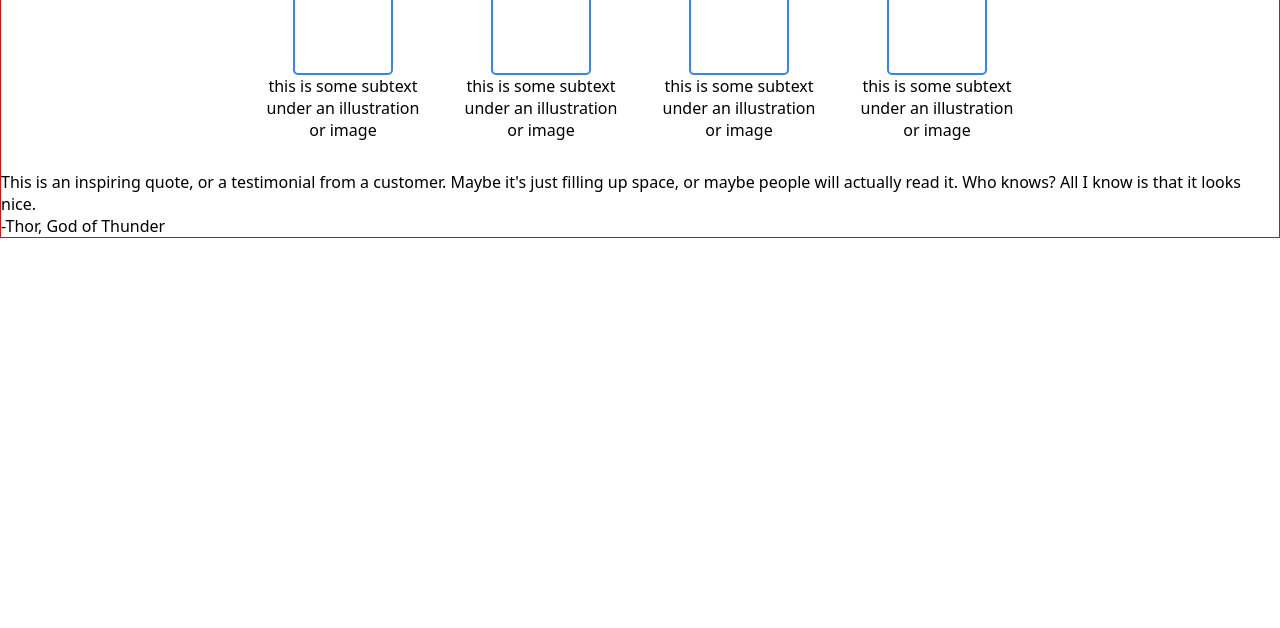
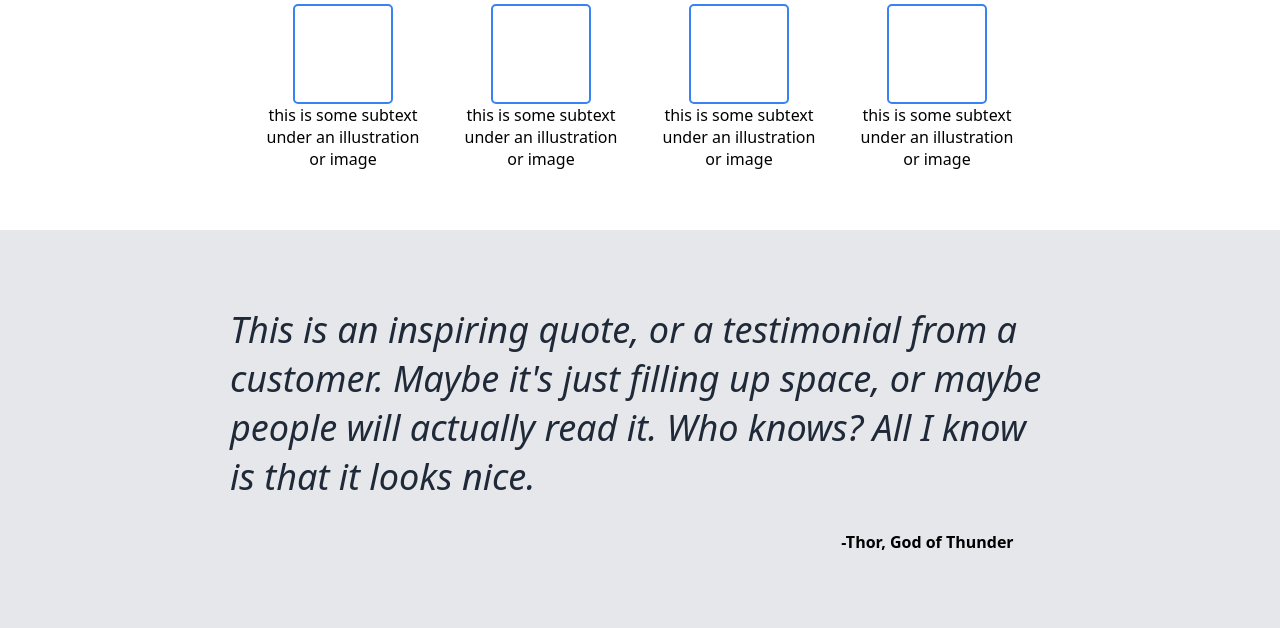
Before and after one commit to bantu46/project-landing-page, a plain HTML site: page index.html in a window 1280 px wide. Shown: the part 613-1241 px from the top of the page. Before the commit the page ends 851 px from the top, so only its background shows below. Drawn offline with Linux system fonts and the light colour scheme.

Commit message:
Added "quote section".

```diff
--- a/index.html
+++ b/index.html
@@ -55,7 +55,7 @@
         </div>
         <div class="quote">
             <p>This is an inspiring quote, or a testimonial from a customer. Maybe it's just filling up space, or maybe people will actually read it. Who knows? All I know is that it looks nice.</p>
-            <p>-Thor, God of Thunder</p>
+            <span>-Thor, God of Thunder</span>
         </div>
     </body>
 </html>
--- a/style.css
+++ b/style.css
@@ -13,7 +13,7 @@ html {
 
 body {
     font-family: system-ui, -apple-system, BlinkMacSystemFont, 'Segoe UI', Roboto, Oxygen, Ubuntu, Cantarell, 'Open Sans', 'Helvetica Neue', sans-serif;
-    border: red solid 1px;
+    /* border: red solid 1px; */
 }
 
 /* HERO SECTION */
@@ -92,6 +92,7 @@ button {
 .information {
    display: flex;
    flex-direction: column;
+   margin: 30px 0;
 }
 
 .info-sub-container {
@@ -122,3 +123,28 @@ button {
    color: #1f2937;
    padding: 20px 0;
 }
+
+/* QUOTE SECTION */
+.quote {
+   display: flex;
+   flex-direction: column;
+   background-color: #e5e7eb;
+   padding: 75px 0;
+   /* text-align: center; */
+}
+
+.quote > p {
+   max-width: 820px;
+   margin: 0 auto;
+   font-size: 36px;
+   font-style: italic;
+   color: #1f2937;
+   padding-bottom: 30px;
+}
+
+span {
+   /* max-width: 420px; */
+   margin: 0 auto;
+   padding-left: 575px;
+   font-weight: 900;
+}
```
